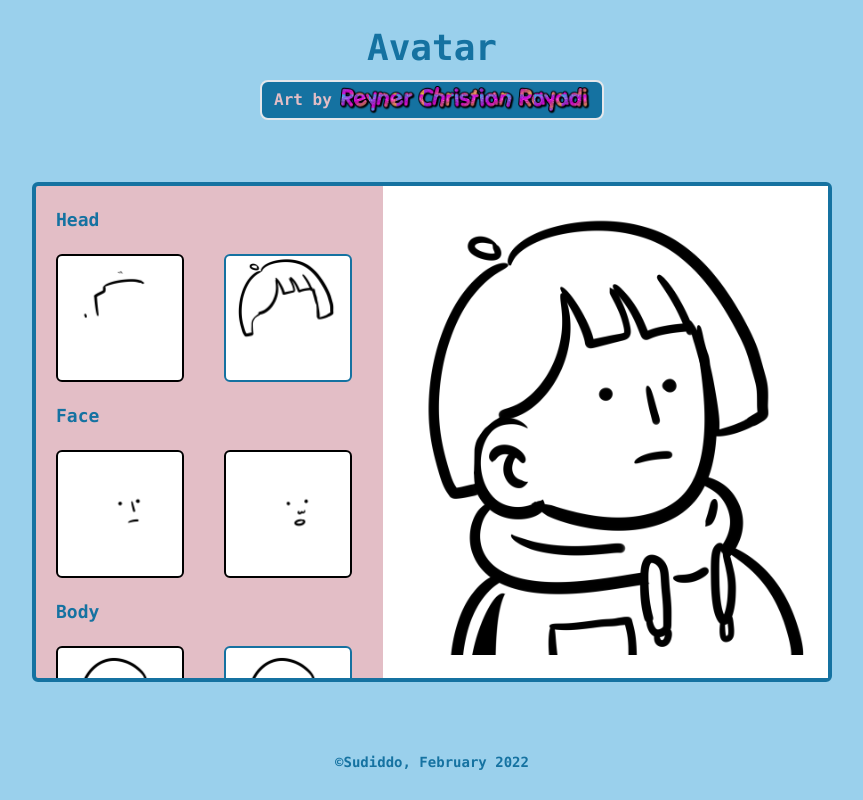
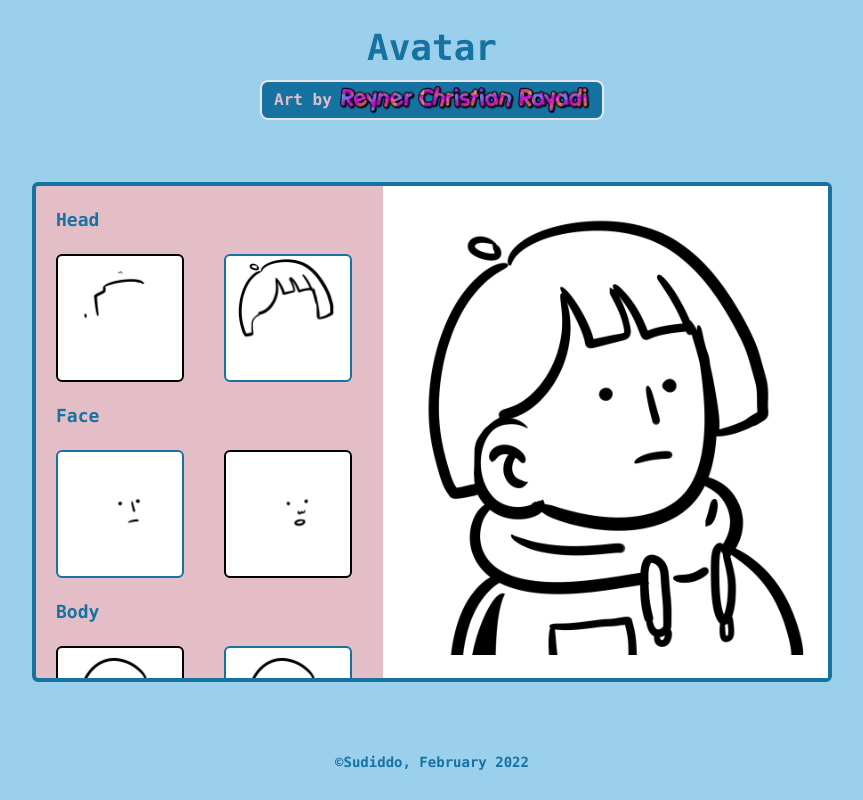
Before and after one commit to sudiddo/avatar-prototype, a React (Create React App) app: page / in a window 1280 px wide. Shown: the whole page, without its empty margins (208-1071 px from the left). Built offline with nearby package versions, Linux system fonts and the light colour scheme.

Commit message:
fix face name

```diff
--- a/src/App.js
+++ b/src/App.js
@@ -5,7 +5,7 @@ import useDeviceDetect from "./useDeviceDetect";
 function App() {
   const { isMobile } = useDeviceDetect();
   const [head, setHead] = useState(process.env.PUBLIC_URL + "/Head/Bob.png");
-  const [face, setFace] = useState(process.env.PUBLIC_URL + "/Face/MM.png");
+  const [face, setFace] = useState(process.env.PUBLIC_URL + "/Face/Mm.png");
   const [body, setBody] = useState(process.env.PUBLIC_URL + "/Body/Hoodie.png");
 
   const sections = [
```
